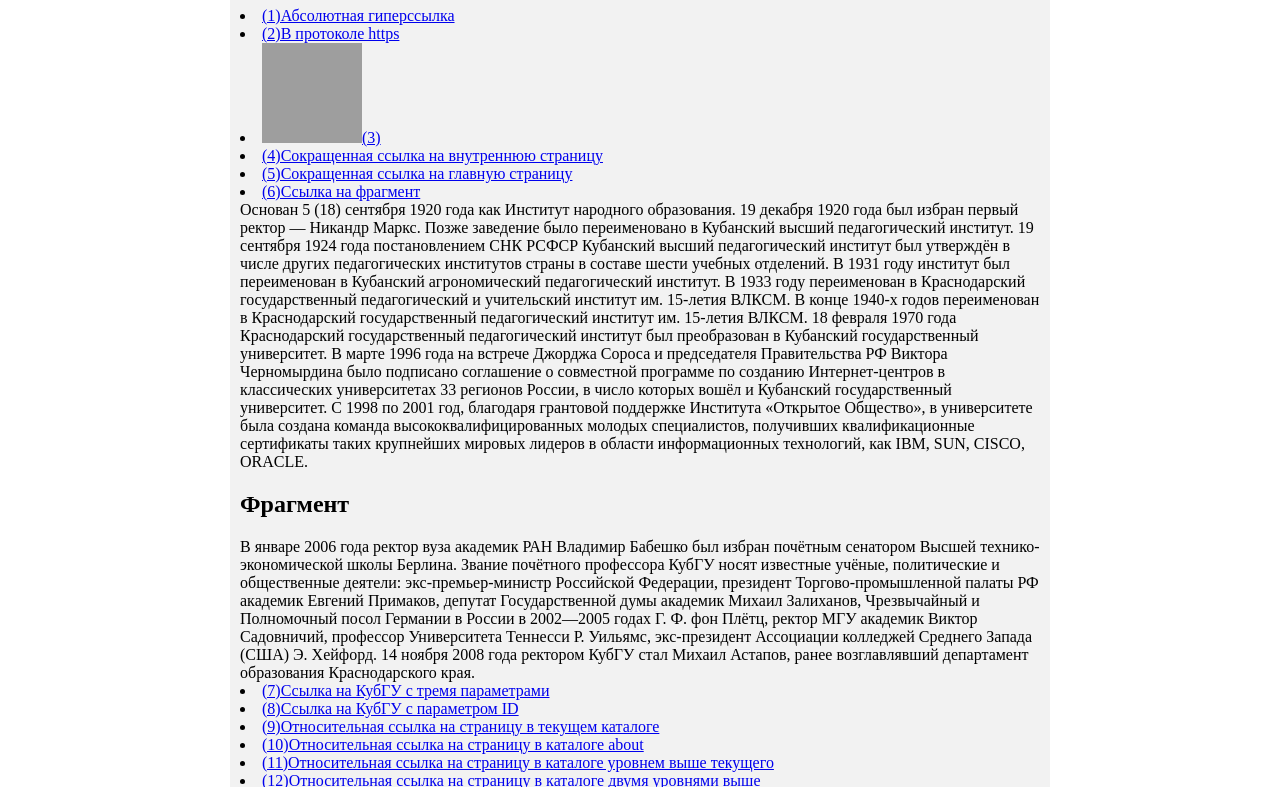
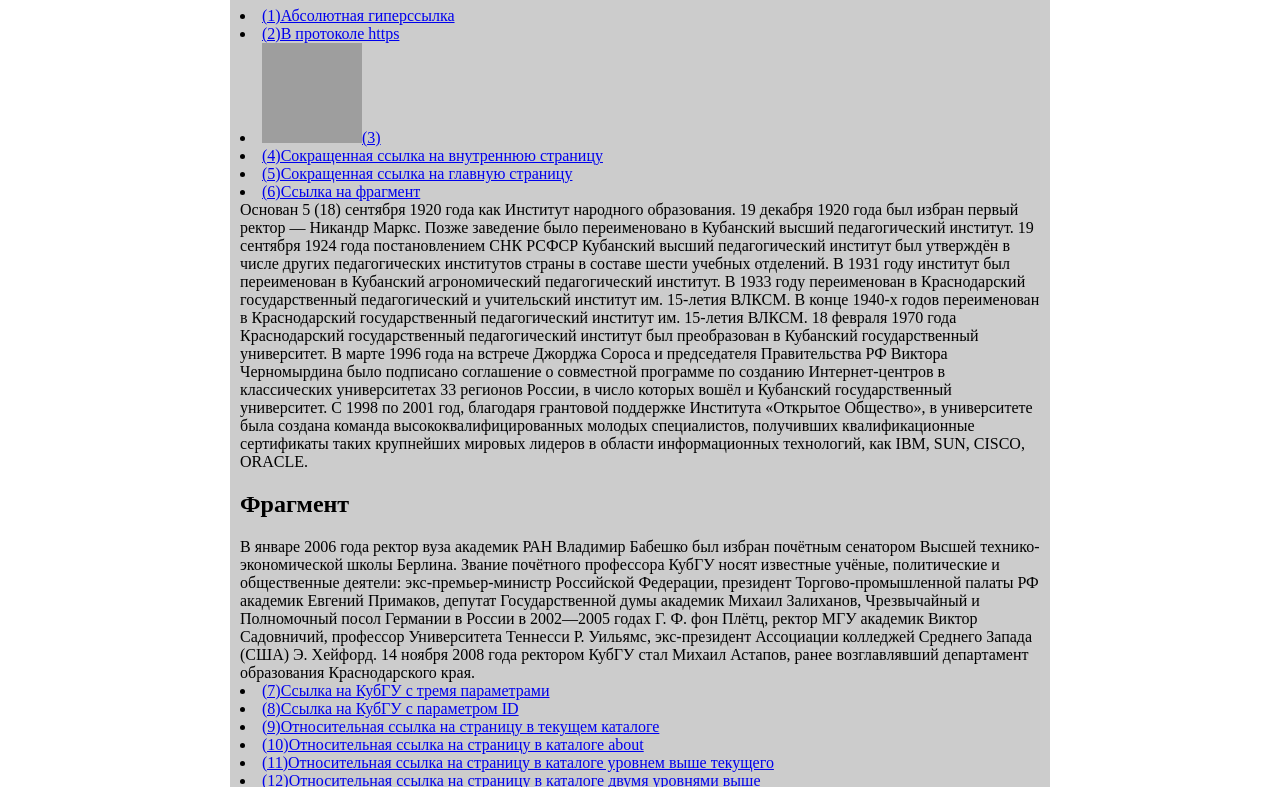
Before and after one commit to vladakorne/s0177316.github.io, a plain HTML site: page index3.html in a window 1280 px wide. Shown: the part 223-1010 px from the top of the page. Drawn offline with Linux system fonts and the light colour scheme; grey boxes are pictures that could not be loaded.

Commit message:
Update style2.css

```diff
--- a/style2.css
+++ b/style2.css
@@ -23,7 +23,7 @@ header {
 
 .content {
   max-width: 800px;
-  background-color: #f2f2f2;
+  background-color: #cccccc;
   margin: 0 auto;
   margin-top: 0px;
   padding: 10px;
```
